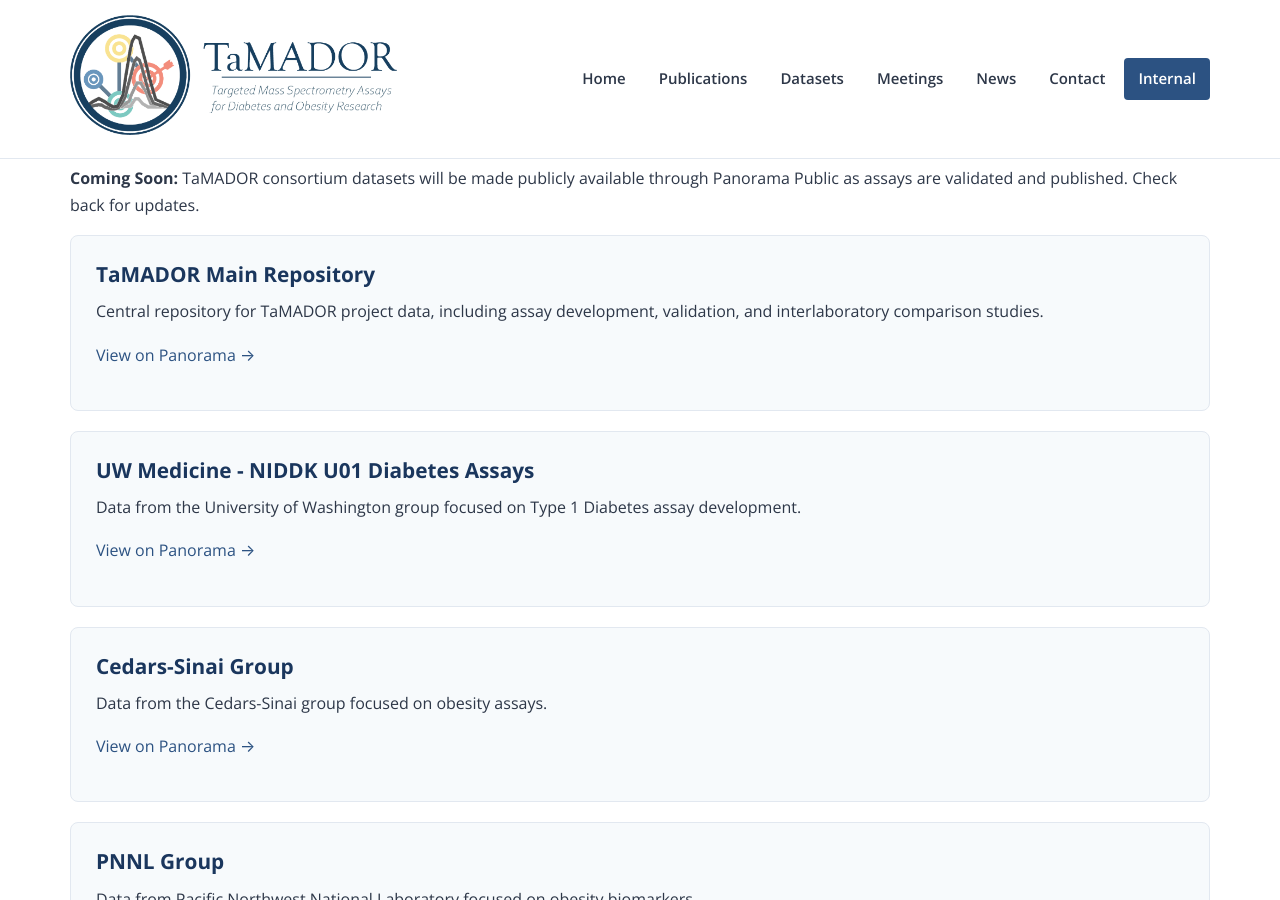
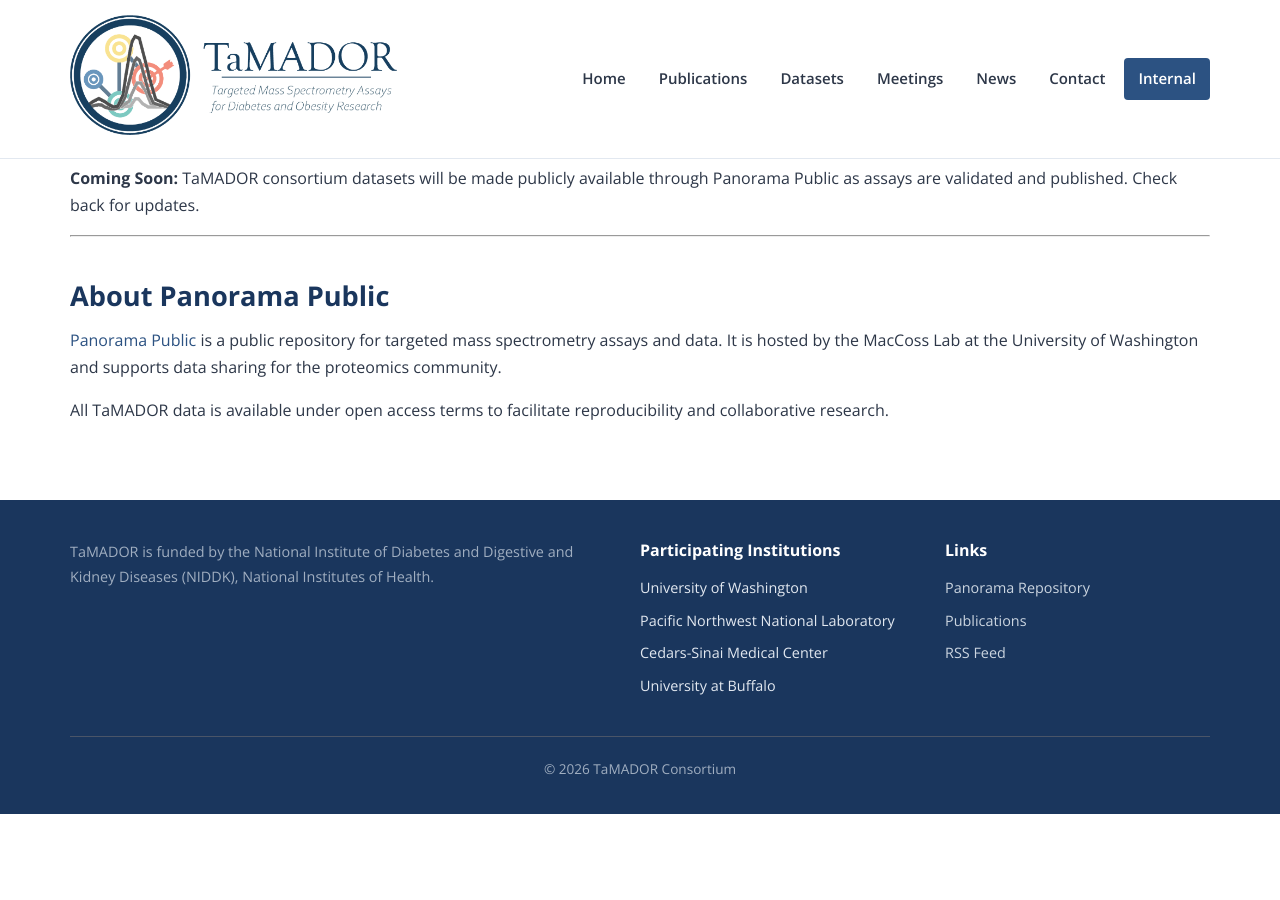
Before and after one commit to uw-maccosslab/tamador.org, a Jekyll site: the page built from datasets.md, in a window 1280 px wide and 900 px high, scrolled down 260 px. Built offline with Jekyll 4.4.1, drawn with Linux system fonts in a browser that asks for light colours; after the commit the page ends 1074 px from its top, so only the background shows below that; some of the changed text lies outside the part shown.

```diff
--- a/datasets.md
+++ b/datasets.md
@@ -14,30 +14,6 @@
 
 **Coming Soon:** TaMADOR consortium datasets will be made publicly available through Panorama Public as assays are validated and published. Check back for updates.
 
-<div class="dataset-card">
-  <h3>TaMADOR Main Repository</h3>
-  <p>Central repository for TaMADOR project data, including assay development, validation, and interlaboratory comparison studies.</p>
-  <p><a href="https://panoramaweb.org/TAMADOR/project-begin.view">View on Panorama &rarr;</a></p>
-</div>
-
-<div class="dataset-card">
-  <h3>UW Medicine - NIDDK U01 Diabetes Assays</h3>
-  <p>Data from the University of Washington group focused on Type 1 Diabetes assay development.</p>
-  <p><a href="https://panoramaweb.org/UW%20Medicine%20-%20NIDDK%20U01%20Diabetes%20Assays/project-begin.view">View on Panorama &rarr;</a></p>
-</div>
-
-<div class="dataset-card">
-  <h3>Cedars-Sinai Group</h3>
-  <p>Data from the Cedars-Sinai group focused on obesity assays.</p>
-  <p><a href="https://panoramaweb.org/Cedars-Sinai%20Group/project-begin.view">View on Panorama &rarr;</a></p>
-</div>
-
-<div class="dataset-card">
-  <h3>PNNL Group</h3>
-  <p>Data from Pacific Northwest National Laboratory focused on obesity biomarkers.</p>
-  <p><a href="https://panoramaweb.org/PNNL%20Group/project-begin.view">View on Panorama &rarr;</a></p>
-</div>
-
 ---
 
 ## About Panorama Public
```
Also changed, not shown: index.md (+4 -4 lines).
